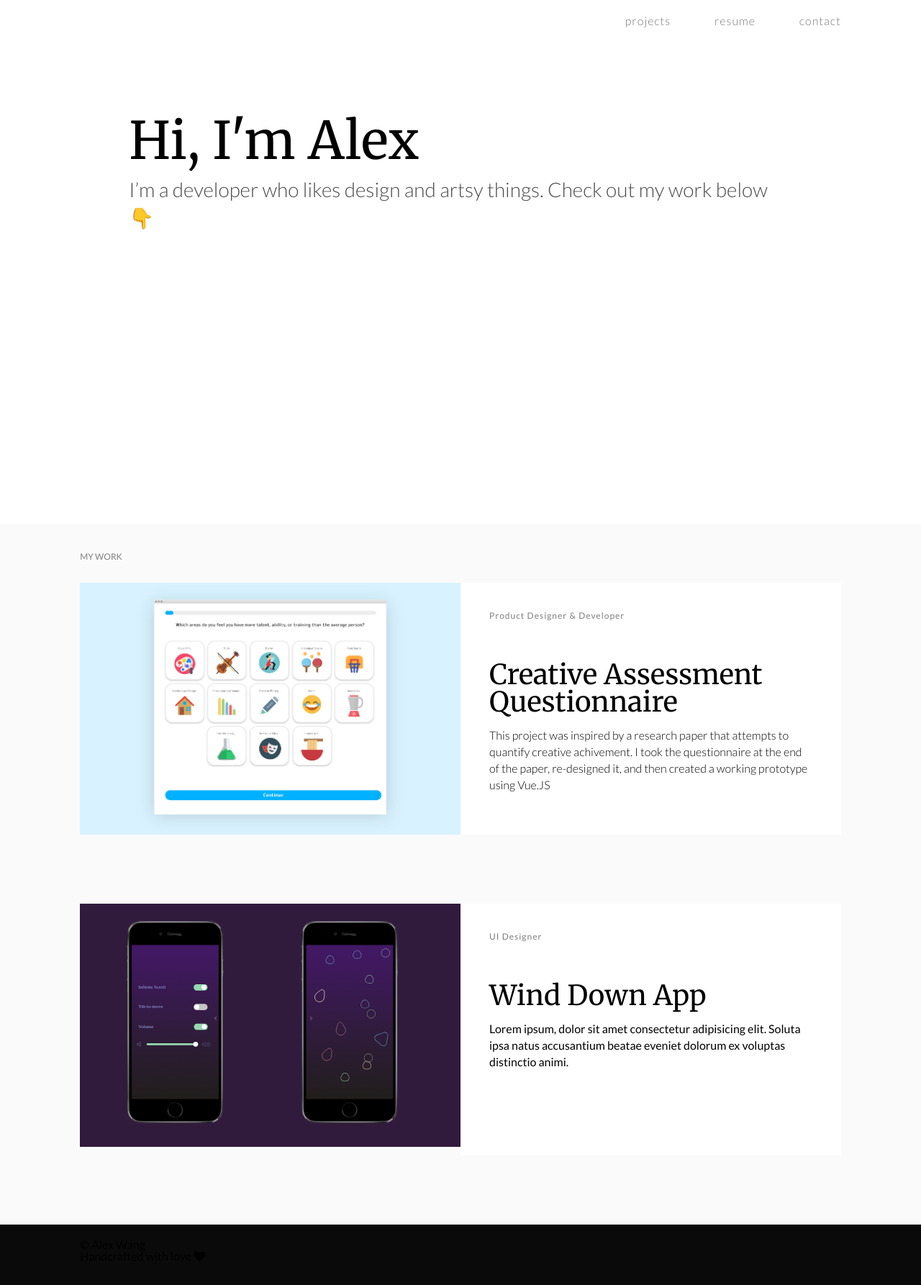
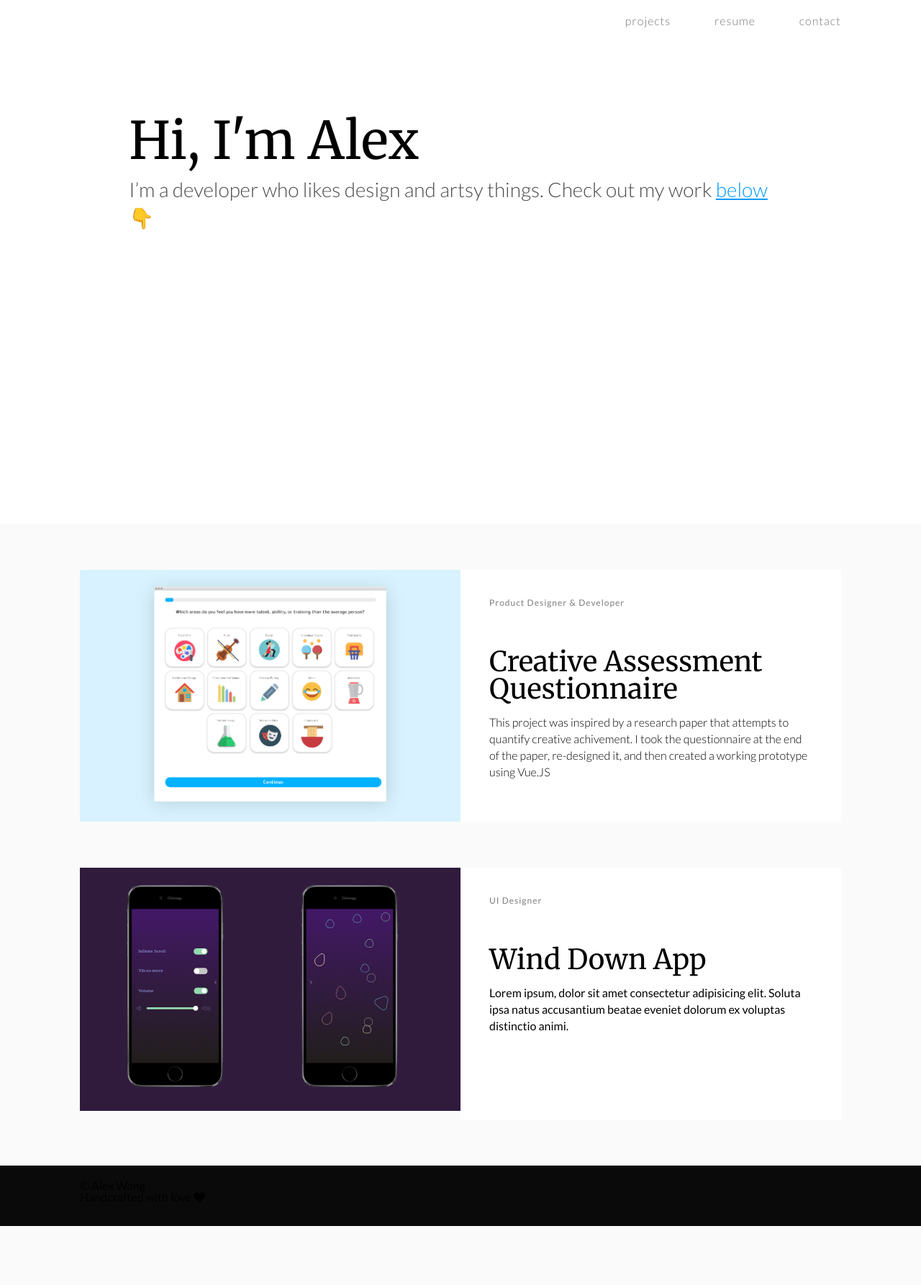
Before and after one commit to awanger/awanger.github.io, a Jekyll site: the page built from index.html, in a window 1280 px wide. Shown: the whole page at 72% size. Built offline with Jekyll 4.4.1, drawn with Linux system fonts in a browser that asks for light colours; after the commit the page ends 1704 px from its top, so only the background shows below that.

Commit message:
Fix highlight

```diff
--- a/assets/css/custom.css
+++ b/assets/css/custom.css
@@ -166,10 +166,10 @@ header {
     font-weight: 300;
 }
 
-/* .highlight {
+.highlight {
     text-decoration: underline;
     color: #0099FF;
-} */
+}
 
 #contact-links {
     margin-top: 1em;
@@ -210,7 +210,7 @@ header {
 }
 
 .project-container {
-    margin-bottom: 6em;
+    margin: 4em 0;
     height: 350px;
     transition: all 0.5s ease;
     display: flex;
--- a/index.html
+++ b/index.html
@@ -17,7 +17,7 @@ permalink: /
 </div>
 <section id="portfolio-content">
   <div class="container">
-    <div class="section-header">My Work</div>
+    <!-- <div class="section-header"></div> -->
     <a class="project-link" href={% link projects/caq.html %}>
       <div class="project-container">
         <div class="project-preview">
```
